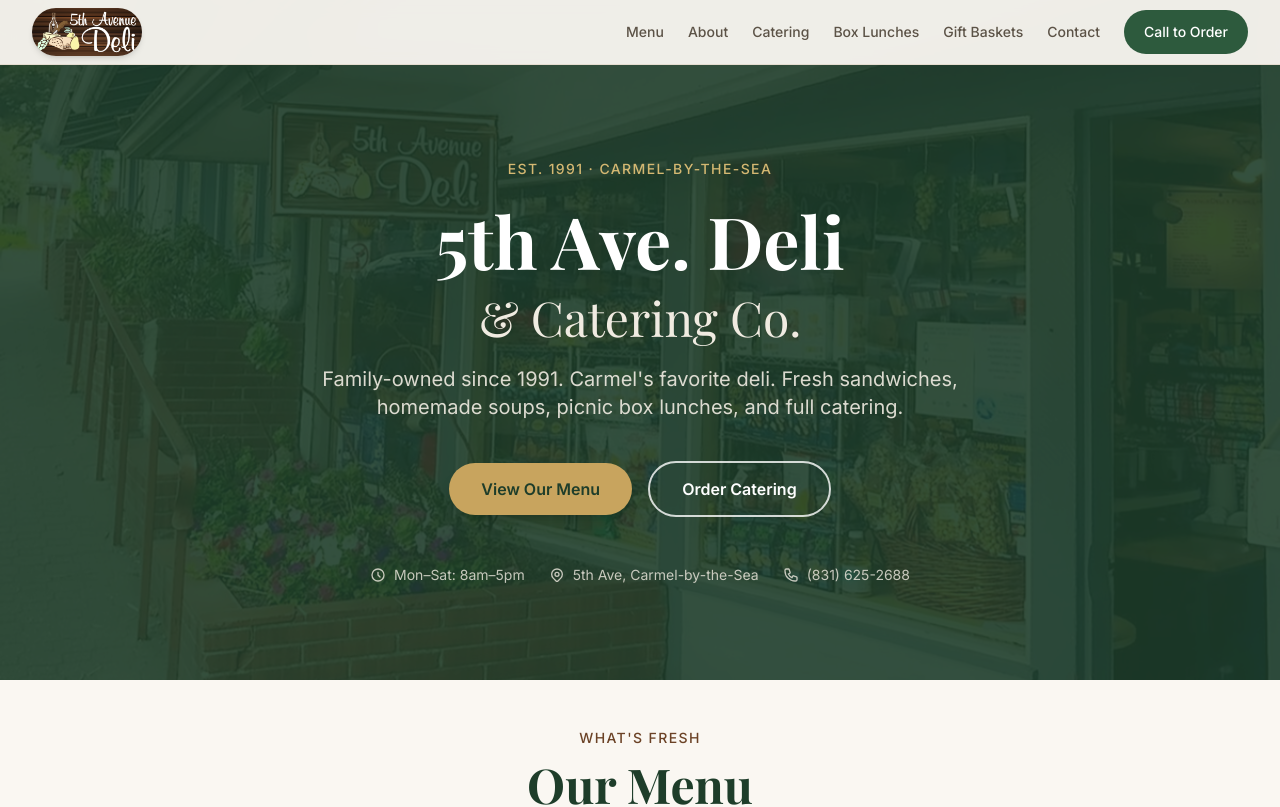
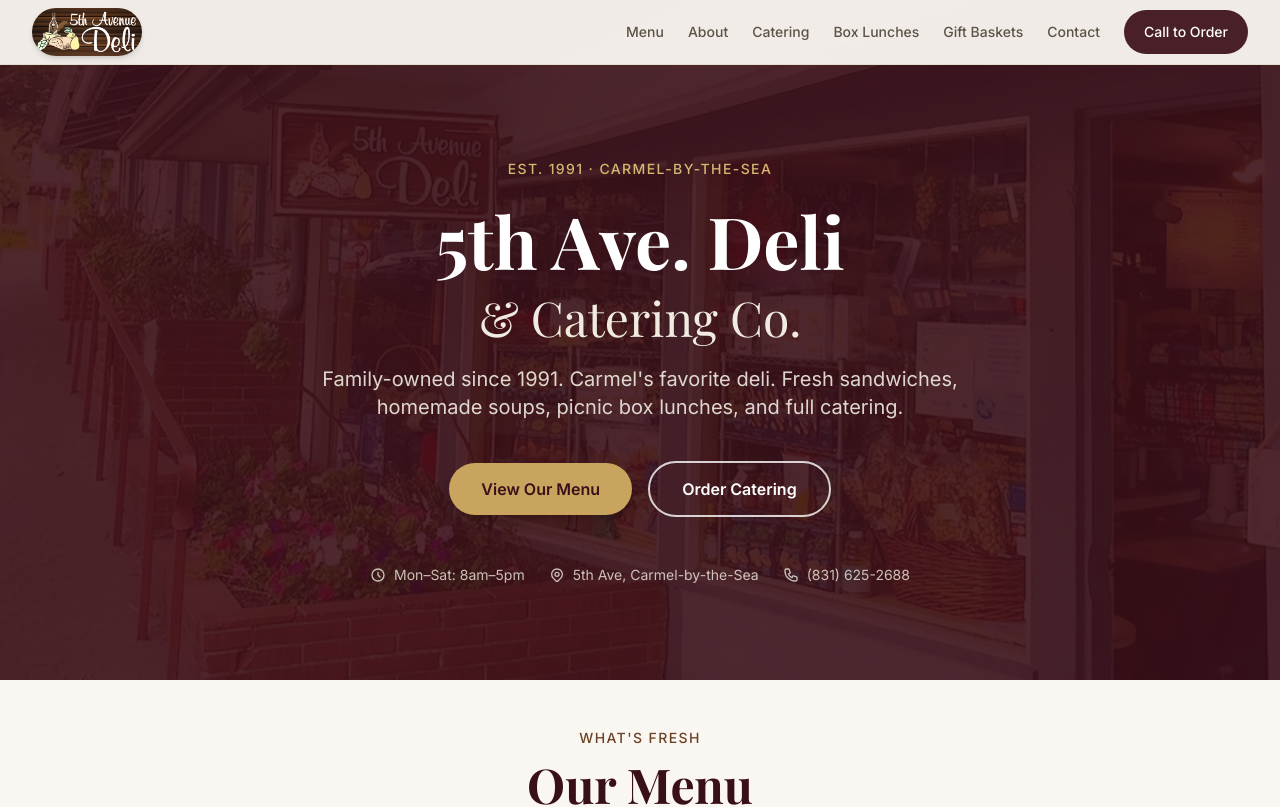
Before and after one commit to geesanchez/deli-website, a Next.js app: page / in a window 1280 px wide. Shown: the top 807 px of the page. Built offline with nearby package versions, Linux system fonts and the light colour scheme; a web font is replaced by a local one.

Commit message:
Update to darker maroon color per client preference

```diff
--- a/app/globals.css
+++ b/app/globals.css
@@ -3,9 +3,9 @@
 :root {
   --color-cream: #FAF7F2;
   --color-cream-dark: #F0EBE1;
-  --color-green: #2D5A3D;
-  --color-green-light: #3A7A52;
-  --color-green-dark: #1E3D2A;
+  --color-green: #4A2028;
+  --color-green-light: #6B3040;
+  --color-green-dark: #3A1018;
   --color-brown: #6B4226;
   --color-brown-light: #8B6240;
   --color-warm-gray: #7A7267;
@@ -34,7 +34,8 @@
   --font-body: var(--font-inter);
 }
 
-html, body {
+html,
+body {
   overflow-x: hidden;
 }
 
@@ -60,6 +61,7 @@
   overflow: hidden;
   z-index: 100;
 }
+
 .skip-link:focus {
   position: fixed;
   top: 4px;
@@ -74,7 +76,12 @@
   z-index: 100;
 }
 
-h1, h2, h3, h4, h5, h6 {
+h1,
+h2,
+h3,
+h4,
+h5,
+h6 {
   font-family: var(--font-heading), Georgia, serif;
 }
 
@@ -102,6 +109,7 @@
   0% {
     transform: translateX(0);
   }
+
   100% {
     transform: translateX(-50%);
   }
@@ -121,6 +129,7 @@
   .animate-marquee {
     animation: none !important;
   }
+
   html {
     scroll-behavior: auto;
   }
```
